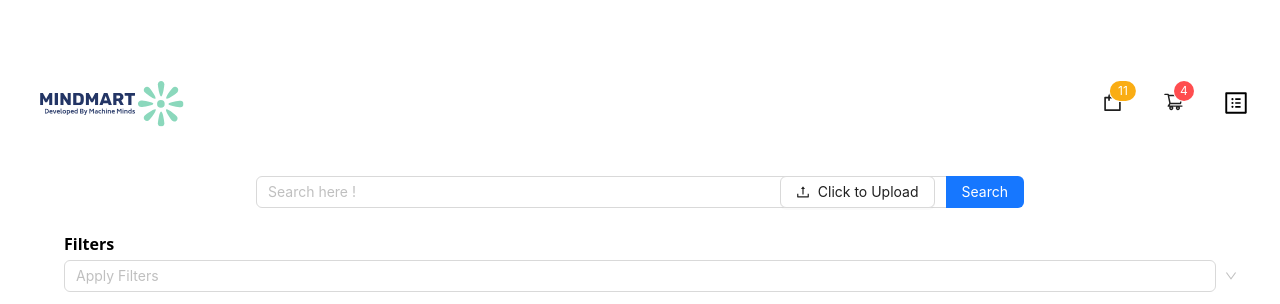
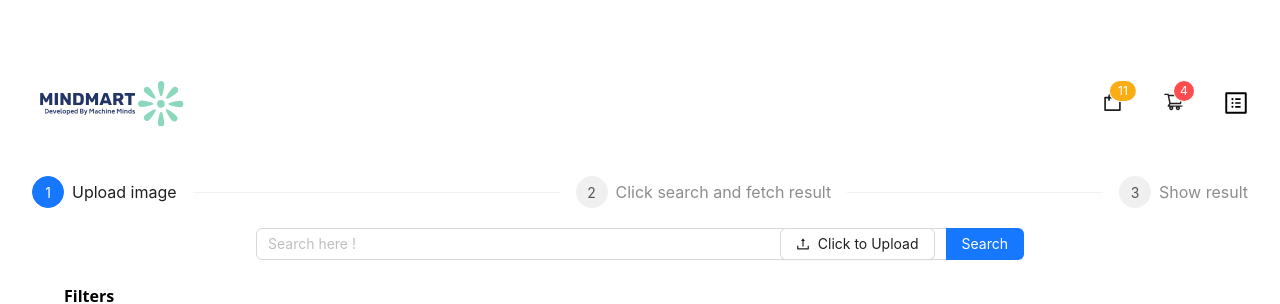
Before and after one commit to abhisheksaxena1998/machine-minds-client, a React (Vite) app: page / in a window 1280 px wide. Shown: the top 304 px of the page. Built offline with nearby package versions, Linux system fonts and the light colour scheme.

Commit message:
notification and stepper added

```diff
--- a/package.json
+++ b/package.json
@@ -13,6 +13,7 @@
     "@ant-design/icons": "^5.2.5",
     "@reduxjs/toolkit": "^1.9.5",
     "antd": "^5.8.3",
+    "cogo-toast": "^4.2.3",
     "react": "^18.2.0",
     "react-dom": "^18.2.0",
     "react-redux": "^8.1.2"
--- a/src/components/TextAndVisualSearch.jsx
+++ b/src/components/TextAndVisualSearch.jsx
@@ -1,8 +1,9 @@
 import { UploadOutlined } from "@ant-design/icons";
-import { Input, Space, Button, Tag, Image, Spin } from "antd";
+import { Input, Space, Button, Tag, Image, Spin, notification, Steps, Result } from "antd";
 import { useSubmitDataMutation } from "../store/api";
 import { useRef, useState, useEffect } from "react";
 import { LoadingOutlined } from "@ant-design/icons";
+import cogoToast from 'cogo-toast';
 
 const { Search } = Input;
 
@@ -10,8 +11,10 @@ const TextAndVisualSearch = ({ suggestedCategory, setSuggestedCategory }) => {
   const [search, setSearch] = useState("");
   const [file, setFile] = useState(null);
   const [src, setSrc] = useState("");
+  const [step, setStep] = useState(0)
   const [apiFn, result] = useSubmitDataMutation();
   const inputRef = useRef(null);
+  const [diff, setDiff] = useState(0)
 
   const antIcon = <LoadingOutlined style={{ fontSize: 24 }} spin />;
 
@@ -22,15 +25,30 @@ const TextAndVisualSearch = ({ suggestedCategory, setSuggestedCategory }) => {
     }
     setFile(file);
     setSuggestedCategory(null);
+    setStep(1)
   };
 
+  const openNotification = () => {
+    notification.open({
+      message: 'Result successfully generated !',
+      description: 'You can find the category label below the image',
+      type: 'success'
+    })
+  }
+
   const handleSubmit = async () => {
+    const before = Date.now()
     const response = await apiFn({
       search: search,
       file: file,
-    }).unwrap();
+    }).unwrap()
+    const after = Date.now()
+    setDiff((after - before) / 1000)
     if (response.status == "success") {
       setSuggestedCategory(response.category);
+      openNotification()
+      setStep(2)
+      if (response.base64_data) {
         const base64Data = response.base64_data;
         const imageData = atob(base64Data);
         const imageArray = new Uint8Array(imageData.length);
@@ -40,6 +58,7 @@ const TextAndVisualSearch = ({ suggestedCategory, setSuggestedCategory }) => {
         const blob = new Blob([imageArray], { type: "image/png" });
         const imageUrl = URL.createObjectURL(blob);
         setSrc(imageUrl);
+      }
     }
   };
 
@@ -61,6 +80,23 @@ const TextAndVisualSearch = ({ suggestedCategory, setSuggestedCategory }) => {
   }, [file]);
 
   return (
+    <>
+      <Steps
+        color="green"
+        style={{ marginBottom: 20 }}
+        current={step}
+        items={[
+          {
+            title: 'Upload image',
+          },
+          {
+            title: 'Click search and fetch result',
+          },
+          {
+            title: 'Show result',
+          },
+        ]}
+      />
       <Space direction="vertical">
         <Search
           enterButton="Search"
@@ -87,7 +123,13 @@ const TextAndVisualSearch = ({ suggestedCategory, setSuggestedCategory }) => {
         {src && <Image src={src} />}
         {(result.isLoading || result.isFetching) && <Spin indicator={antIcon} />}
         {suggestedCategory && <Tag color="blue">{suggestedCategory}</Tag>}
+        {result.isSuccess && <Result
+          status="success"
+          title="Successfully generated the category label"
+          subTitle={`The process took ${diff} seconds`}
+        />}
       </Space>
+    </>
   );
 };
 
```
Also changed, not shown: src/App.jsx (line endings or trailing spaces), 1 other file (tests, documents, lock files or other folders). Lines whose indentation alone changed are shown as unchanged.
